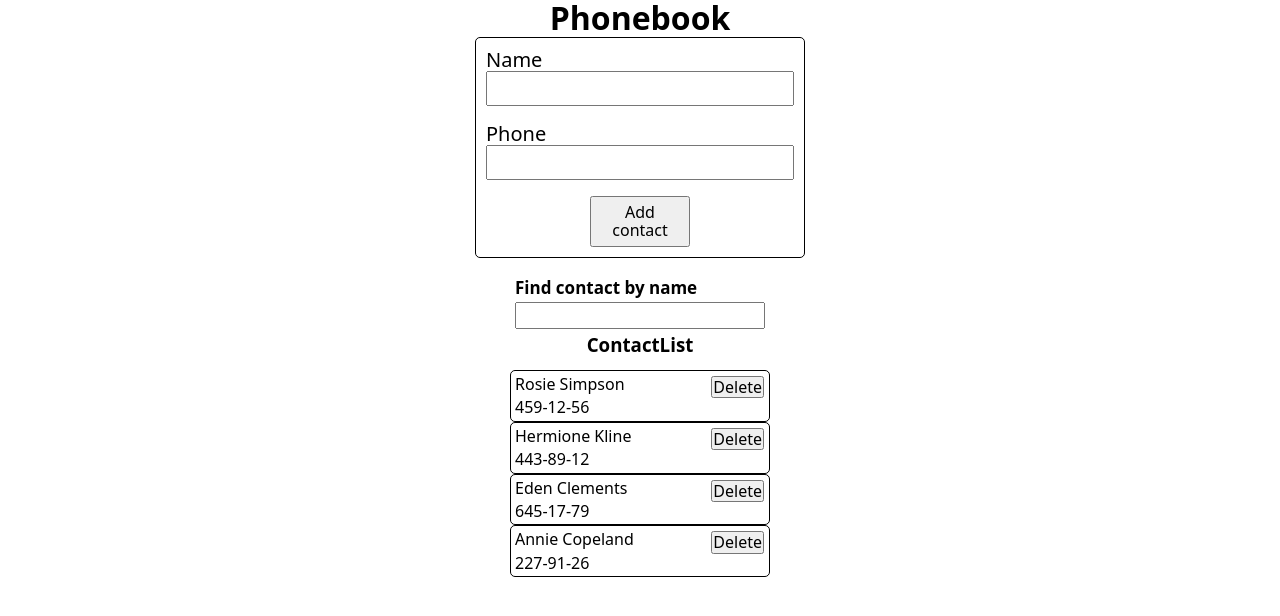
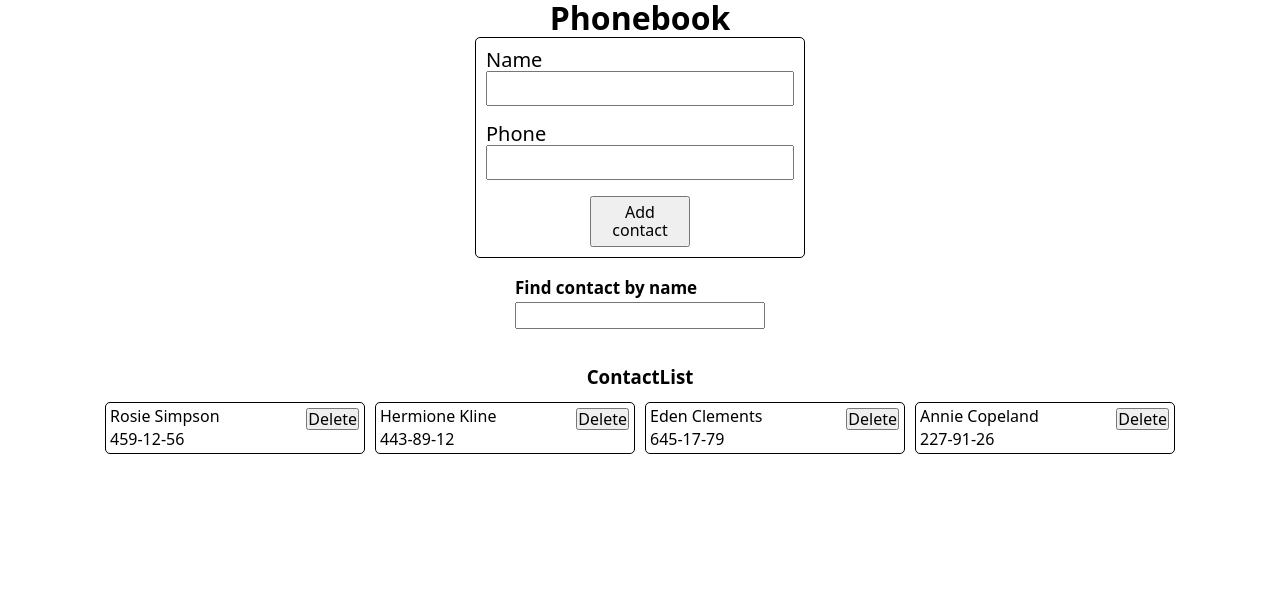
Before and after one commit to edellveis/goit-typescript-hw-02, a React (Vite) app: page / in a window 1280 px wide. Shown: the top 616 px of the page. Built offline with nearby package versions, Linux system fonts and the light colour scheme.

Commit message:
Update ContactList.module.css

```diff
--- a/src/components/ContactList/ContactList.module.css
+++ b/src/components/ContactList/ContactList.module.css
@@ -3,7 +3,11 @@
   flex-direction: column;
   justify-content: center;
   align-items: center;
+  padding: 32px;
 }
 .conatactList {
   margin-top: 15px;
+  display: flex;
+  gap: 10px;
+  flex-wrap: wrap;
 }
```
